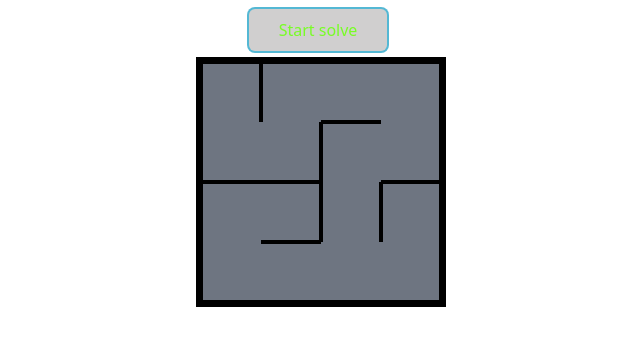
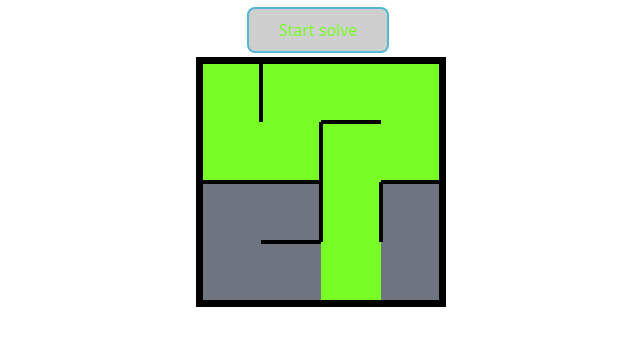
Before and after one commit to MKaae/Depth-First-Search_MazeSolver, a plain HTML site: page index.html in a window 1280 px wide. Both pictures are taken after a click on the button "Start solve". Shown: the part 96-442 px from the top of the page, without its empty margins (319-959 px from the left). Drawn offline with nearby package versions, Linux system fonts and the light colour scheme.

Commit message:
dfs complete with visualization, still need optimal path

```diff
--- a/controller/controller.js
+++ b/controller/controller.js
@@ -7,7 +7,6 @@ export function startSolve(){
     const board = getModel();
     const startNode = board.start;
     const goalNode = board.goal;
-
     let unvisitedNodes = [];
     let visitedNodesInOrder = [];
 
@@ -22,7 +21,7 @@ export function startSolve(){
         closestNode.isVisited = true;
 
         if(closestNode.row === goalNode.row && closestNode.col === goalNode.col) {
-            return visualizePath(visitedNodesInOrder);
+            return visualizePath(visitedNodesInOrder, board.cols);
         }
 
         let unvisitedNeighbours = getUnvisitedNeighbours(closestNode, board);
@@ -31,7 +30,7 @@ export function startSolve(){
             unvisitedNodes.push(unvisitedNeighbour);
         }
     }
-    return visualizePath(visitedNodesInOrder);
+    return visualizePath(visitedNodesInOrder, board.cols);
 }
 
 function getUnvisitedNeighbours(node, board){
@@ -45,15 +44,3 @@ function getUnvisitedNeighbours(node, board){
 
     return neighbours.filter((neighbour) => !neighbour.isVisited && !neighbour.isWall);
 }
-
-export function getOptimalPath(finishNode){
-    let nodesInShortestPathOrder = [];
-    let currentNode = finishNode;
-
-    while(currentNode !== null){
-        nodesInShortestPathOrder.unshift(currentNode);
-        currentNode = currentNode.previousNode;
-    }
-
-    return nodesInShortestPathOrder;
-}
--- a/style.css
+++ b/style.css
@@ -17,17 +17,23 @@ body{
 .wall-west {
     border-left: 2px solid black;
 }
+.cell{
+    width: 60px;
+    height: 60px;
+    box-sizing: border-box;
+    background-color: rgb(110, 117, 129);
+}
 .visited {
     width: 60px;
     height: 60px;
     box-sizing: border-box;
     background-color:rgb(120, 253, 37);
 }
-.cell{
+.optimal {
     width: 60px;
     height: 60px;
     box-sizing: border-box;
-    background-color: rgb(110, 117, 129);
+    background-color:red;
 }
 #board{
     display: grid;
--- a/view/view.js
+++ b/view/view.js
@@ -42,6 +42,22 @@ export function updateView(model){;
         }
     }
 }
-export function visualizePath(nodes){
-    console.log(nodes)
+export function visualizePath(nodes, cols){
+    let remainingNodes = nodes;
+    remainingNodes.reverse();
+    const cells = document.getElementById("board").getElementsByClassName("cell");
+
+    function processNextNode() {
+        if (remainingNodes.length !== 0) {
+            const currentNode = remainingNodes.pop();
+            const row = currentNode.row;
+            const col = currentNode.col;
+            const index = row * cols + col;
+            const cell = cells[index];
+            cell.classList.add('visited');
+
+            setTimeout(processNextNode, 300);
+        }
+    }
+    processNextNode();
 }
```
